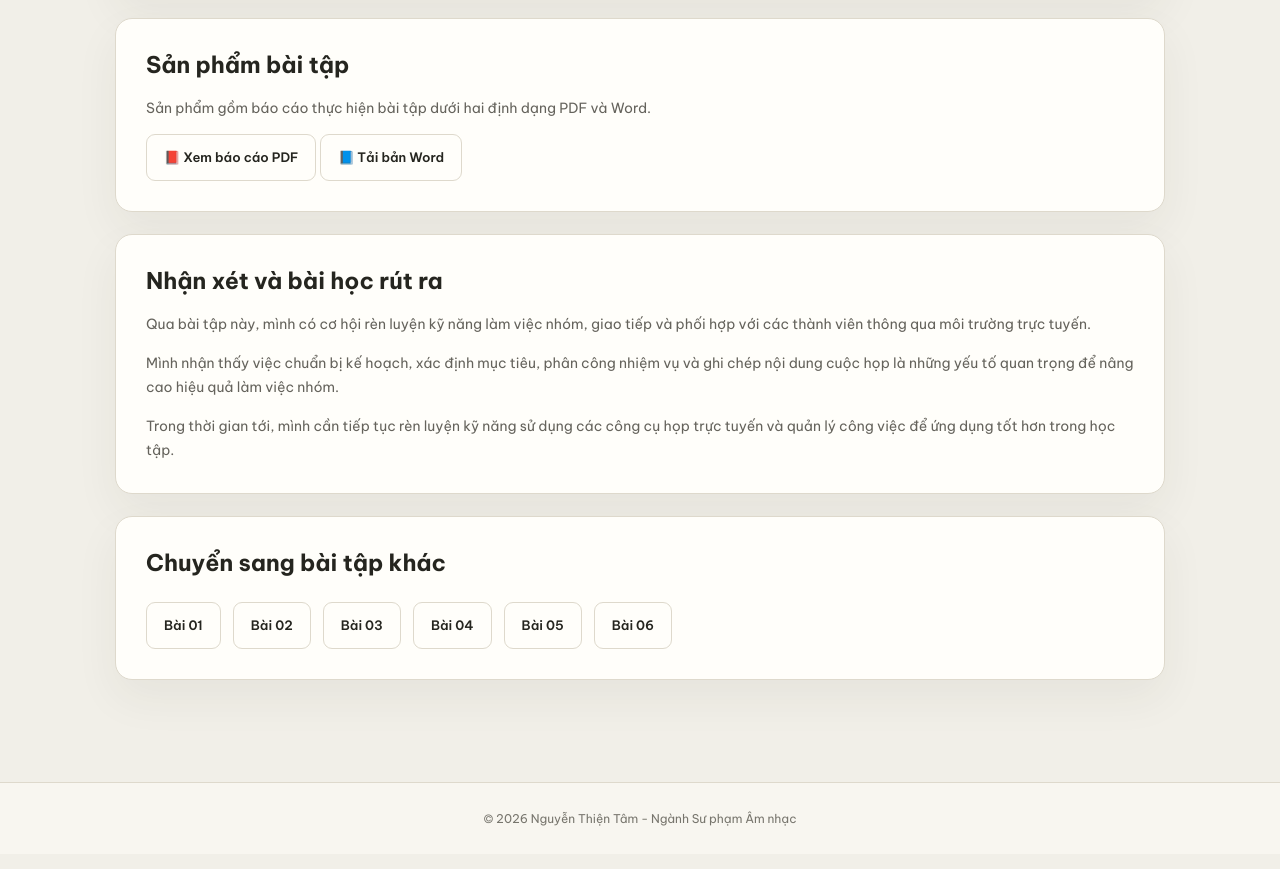
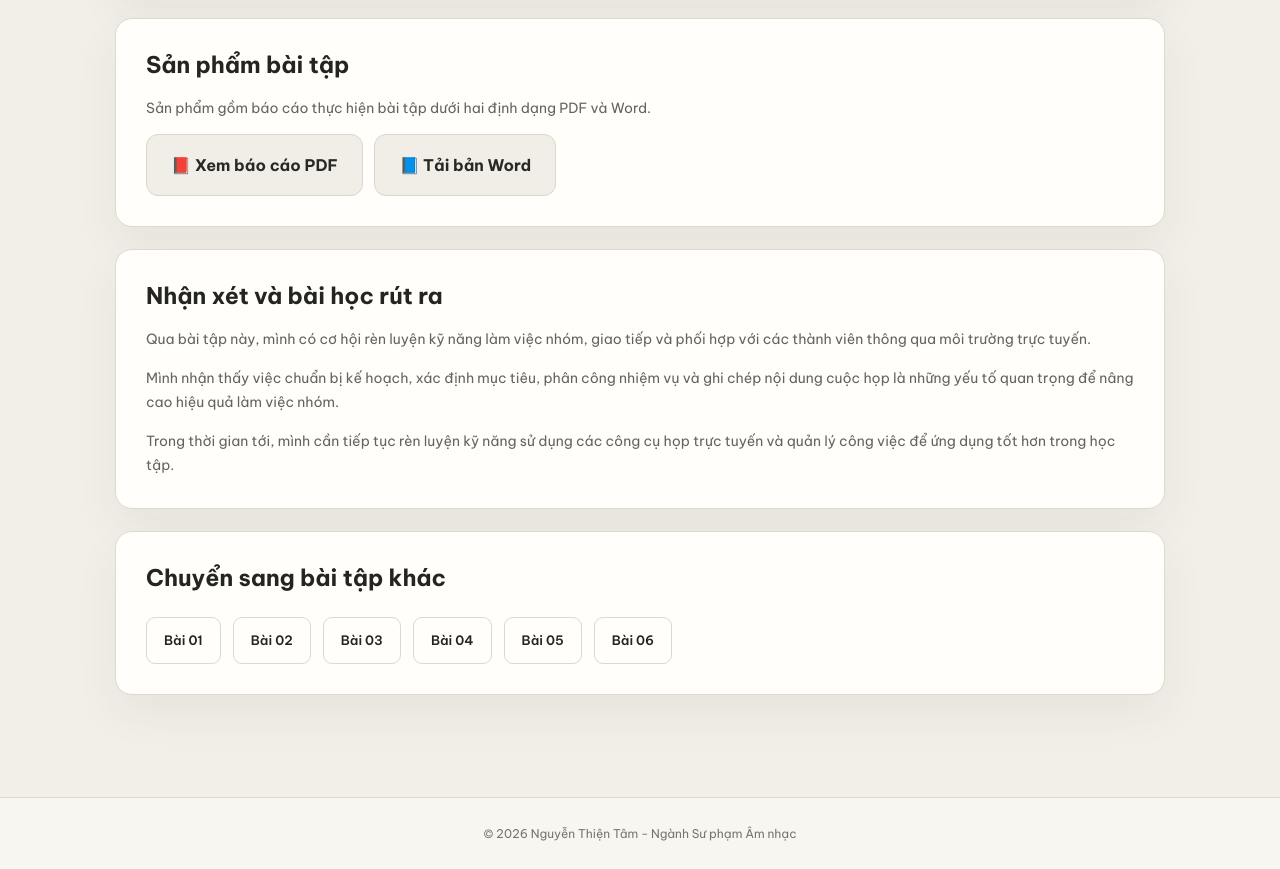
Before and after one commit to tam09072007/Tam09072007-, a plain HTML site: page bai-tap-4.html in a window 1280 px wide. Shown: the part 1580-2449 px from the top of the page. Drawn offline with Linux system fonts and the light colour scheme.

Commit message:
Update style.css

```diff
--- a/style.css
+++ b/style.css
@@ -76,3 +76,23 @@ footer{border-top:1px solid var(--line);background:var(--paper2);padding:25px 5v
     border-color: #25251f;
     transform: translateY(-2px);
 }
+
+/* Nút xem PDF và tải Word ở bài tập */
+.actions .btn {
+    display: inline-block !important;
+    padding: 16px 24px !important;
+    border-radius: 12px !important;
+    background-color: #f1eee7 !important;
+    border: 1px solid #ddd5c7 !important;
+    color: #292923 !important;
+    font-size: 16px !important;
+    font-weight: 700 !important;
+    text-decoration: none !important;
+    margin-right: 8px !important;
+    transition: 0.2s ease;
+}
+
+.actions .btn:hover {
+    background-color: #e8e2d7 !important;
+    color: #292923 !important;
+}
```
